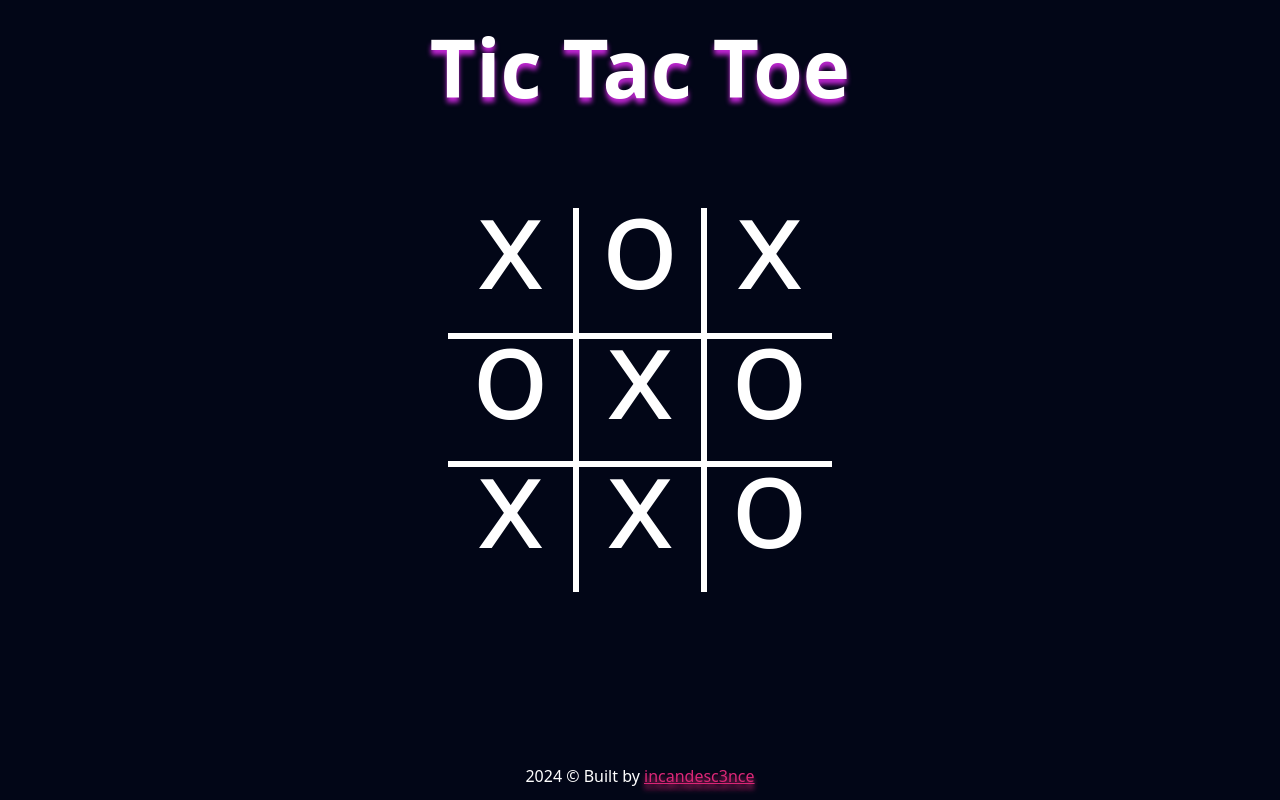
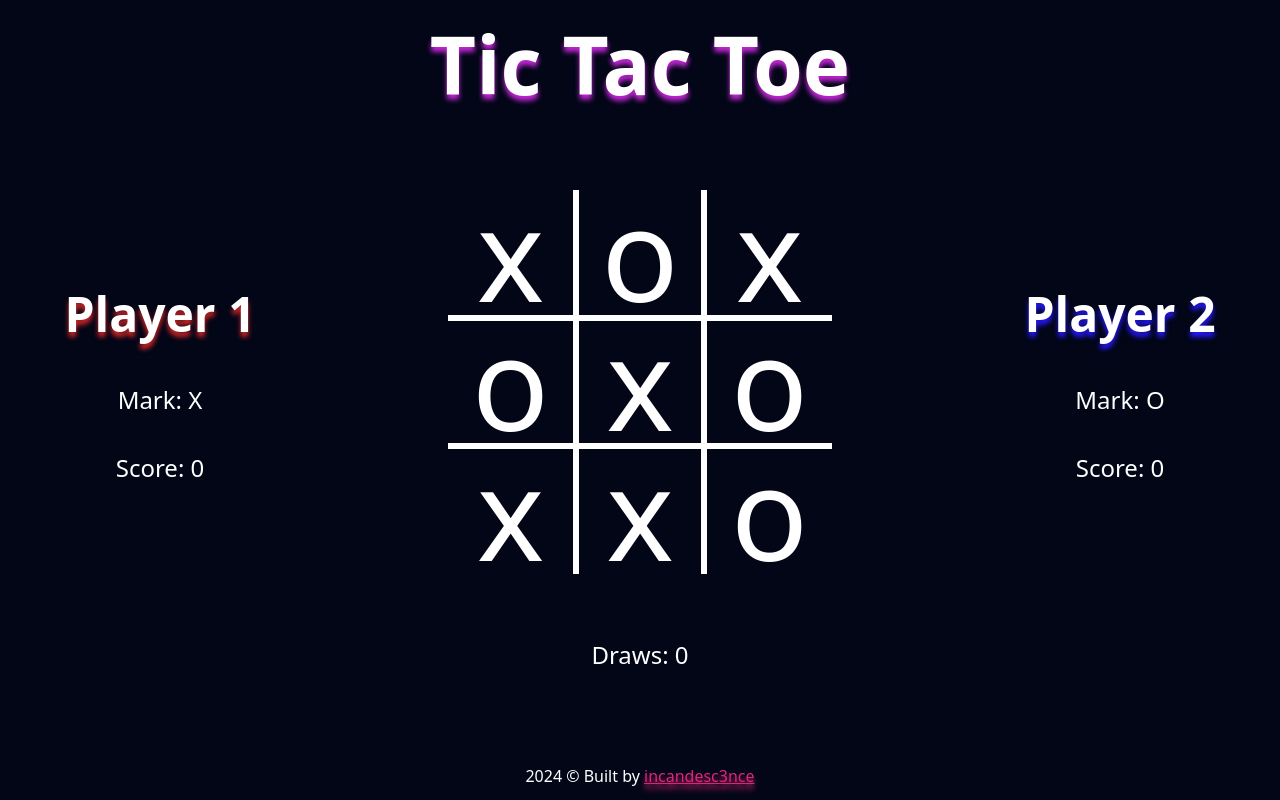
Before and after one commit to incandesc3nce/Tic-Tac-Toe, a plain HTML site: page index.html in a window 1280 px wide. Drawn offline with Linux system fonts and the light colour scheme; a web font is replaced by a local one.

Commit message:
Add player and draw counters

```diff
--- a/index.html
+++ b/index.html
@@ -10,6 +10,13 @@
     <header>
         <h1>Tic Tac Toe</h1>
     </header>
+    <aside>
+        <section class="player">
+            <h2>Player 1</h2>
+            <p>Mark: <span id="player1-mark">X</span></p>
+            <p>Score: <span id="player1-score">0</span></p>
+        </section>
+    </aside>
     <main>
         <section class="board">
             <section class="cell top left">
@@ -41,6 +48,16 @@
             </section>
         </section>
     </main>
+    <aside>
+        <section class="player">
+            <h2>Player 2</h2>
+            <p>Mark: <span id="player2-mark">O</span></p>
+            <p>Score: <span id="player2-score">0</span></p>
+        </section>
+    </aside>
+    <section class="draws">
+        <p>Draws: <span id="draws">0</span></p>
+    </section>
     <footer>
         <p>
             2024 &#169; Built by
--- a/style.css
+++ b/style.css
@@ -55,7 +55,7 @@ body {
     height: 100vh;
 
     display: grid;
-    grid-template-rows: 1fr 4fr 1fr;
+    grid-template-rows: 1fr 4fr 1fr 0.2fr;
     grid-template-columns: 1fr 2fr 1fr;
 }
 
@@ -76,13 +76,45 @@ header h1 {
     text-shadow: var(--text-shadow) 0 5px 5px;
     font-size: min(5rem, 8vw);
 }
+aside:nth-child(1) {
+    grid-column: 1/2;
+    grid-row: 2/3;
+}
+aside {
+    display: flex;
+    flex-direction: column;
+    justify-content: center;
+    align-items: center;
+    text-align: center;
+}
+aside h2 {
+    font-size: min(3rem, 5vw);
+}
+aside:nth-child(2) h2 {
+    text-shadow: #d32626 0 5px 5px;
+}
+aside:nth-child(4) h2 {
+    text-shadow: #2718ff 0 5px 5px;
+}
+
+section.player {
+    display: flex;
+    flex-direction: column;
+    justify-content: space-between;
+    align-items: center;
+    gap: 2rem;
+}
+
+aside p {
+    font-size: min(1.5rem, 3vw);
+}
 
 main {
     grid-column: 2/3;
     grid-row: 2/3;
 
     display: flex;
-    justify-content: center;
+    justify-content: space-evenly;
     align-items: center;
 }
 
@@ -101,7 +133,7 @@ main {
     font-size: 10vw;
 }
 .cell button {
-    height: 50%;
+    height: 100%;
     width: 100%;
 
     background-color: #ffffff00;
@@ -112,6 +144,8 @@ main {
     display: flex;
     justify-content: center;
     align-items: center;
+
+    overflow: hidden;
 }
 
 .top {
@@ -127,8 +161,18 @@ main {
     border-bottom: 0;
 }
 
+.draws {
+    grid-column: 2/3;
+    grid-row: 3/4;
+    display: flex;
+    justify-content: center;
+
+    font-size: min(1.5rem, 3vw);;
+}
 
 footer {
+    grid-column: 1/4;
+    grid-row: 4/5;
     justify-content: flex-end;
     padding-bottom: 1.5vh;
 }
```
